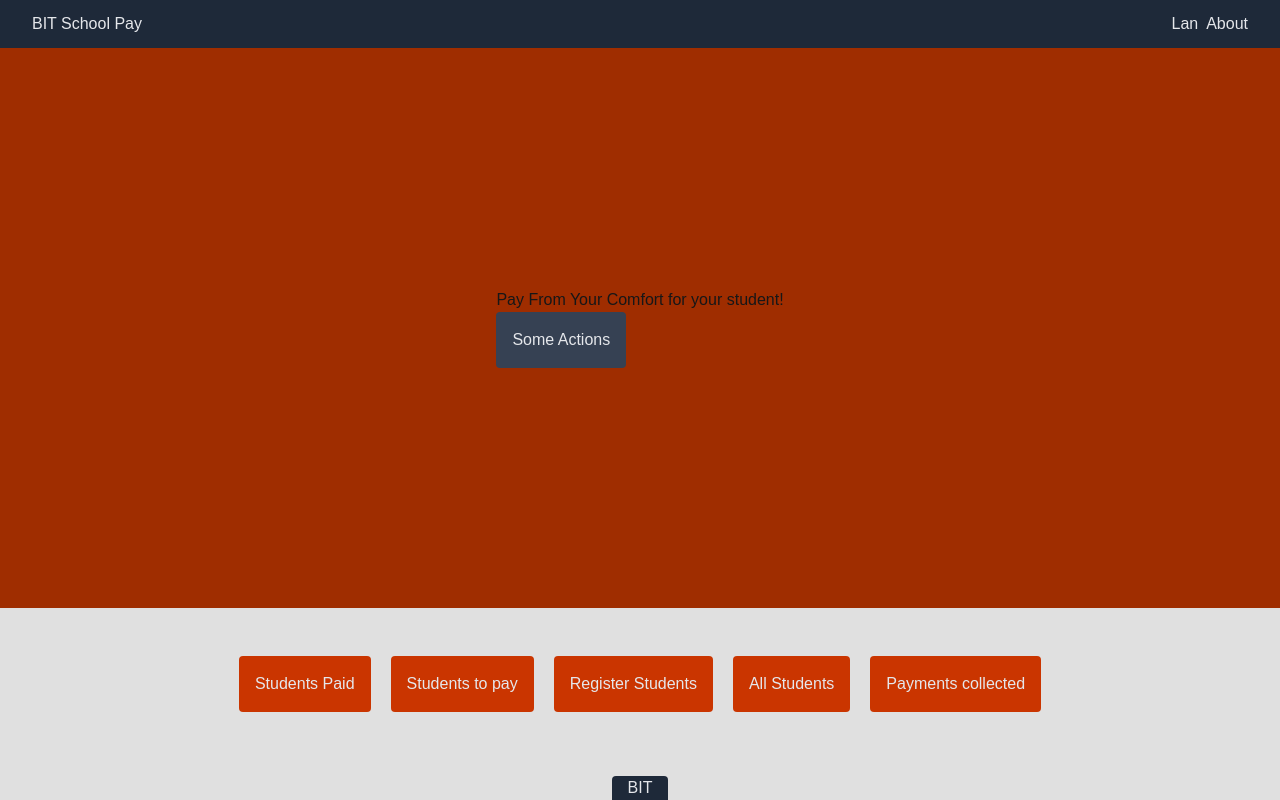
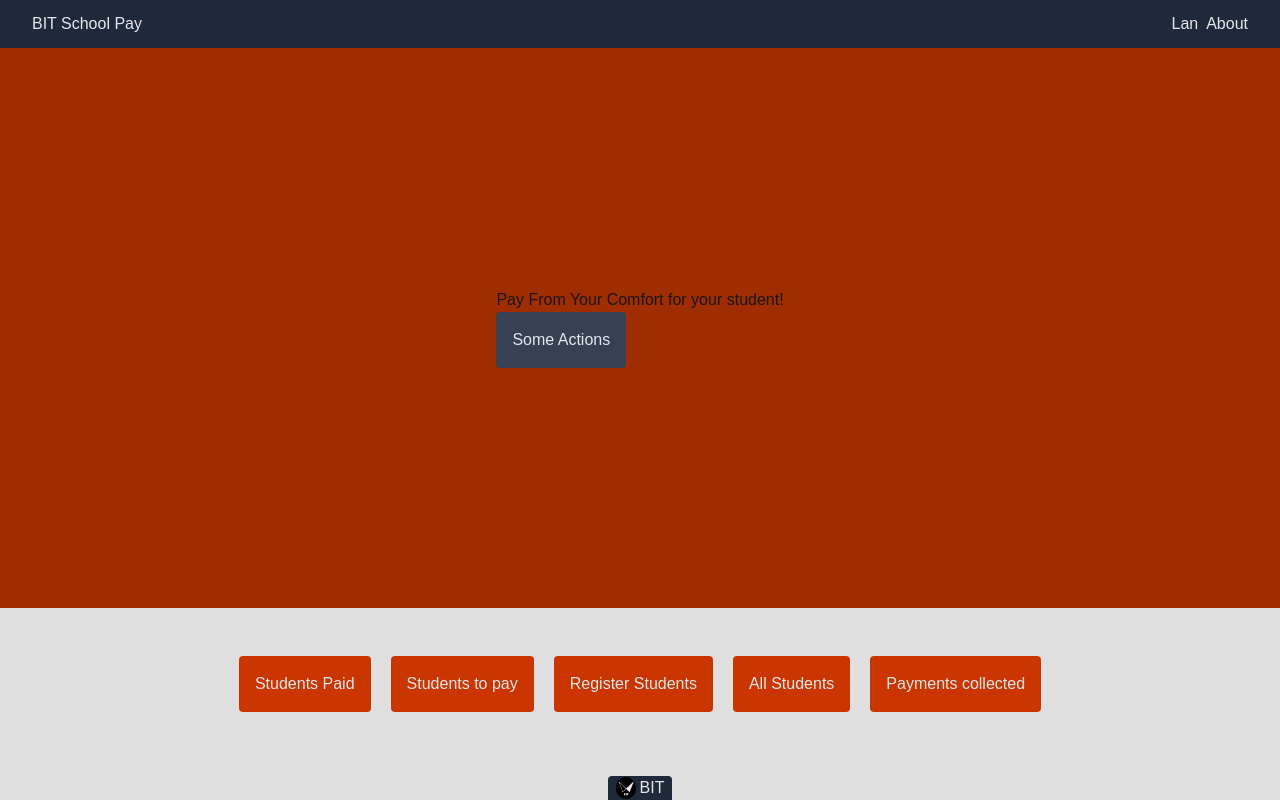
Before and after one commit to mina-lue/bit_school_dashboard, a Next.js app: page / in a window 1280 px wide. Built offline with nearby package versions, Linux system fonts and the light colour scheme.

Commit message:
footer UI update

```diff
--- a/components/footer.tsx
+++ b/components/footer.tsx
@@ -1,13 +1,21 @@
-import React from 'react'
+import Image from "next/image";
+import React from "react";
 
 const FooterComponent = () => {
   return (
-    <div className='bottom-0 absolute flex justify-center h-6 text-gray-200 w-full cursor-pointer'>
-        <p className="bg-gray-800 px-4 rounded-t">
-            BIT
-        </p>
+    <div className="bottom-0 absolute flex justify-center h-6 text-gray-200 w-full cursor-pointer">
+      <div className="bg-gray-800 px-2 rounded-t flex items-center gap-1">
+        <Image
+          src={"/bit.jpg"}
+          alt="logo"
+          height={20}
+          width={20}
+          className="rounded-full"
+        />
+        <p> BIT</p>
+      </div>
     </div>
-  )
-}
+  );
+};
 
-export default FooterComponent
+export default FooterComponent;
```
Also changed, not shown: public/bit.jpg (added), public/bit.png (deleted).
